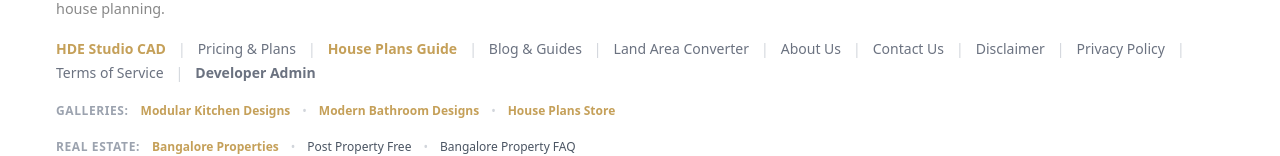
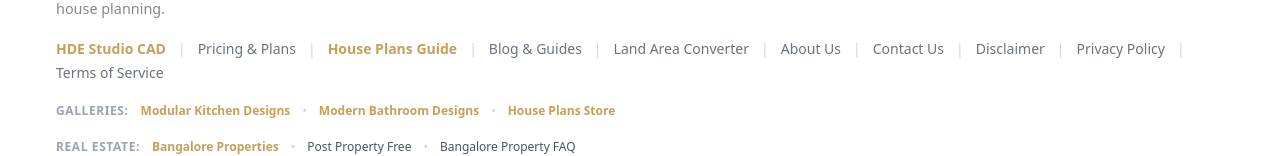
Before and after one commit to thyagarajsalome/hde-nextjs-web, a Next.js app: page / in a window 1280 px wide. Shown: the part 2478-2634 px from the top of the page. Built offline with nearby package versions, Linux system fonts and the light colour scheme; no server answers; the database is empty.

Commit message:
fix(security): remove public Developer Admin link from footer

```diff
--- a/src/components/layout/Footer.tsx
+++ b/src/components/layout/Footer.tsx
@@ -54,8 +54,6 @@ export default function Footer() {
               <Link href="/privacy" className="text-gray-500 hover:text-primary transition-colors no-underline">Privacy Policy</Link>
               <span className="text-gray-300">|</span>
               <Link href="/terms" className="text-gray-500 hover:text-primary transition-colors no-underline">Terms of Service</Link>
-              <span className="text-gray-300">|</span>
-              <Link href="/admin" className="text-gray-500 hover:text-primary transition-colors no-underline font-semibold">Developer Admin</Link>
             </div>
 
             {/* Design Galleries Quick Links */}
```
